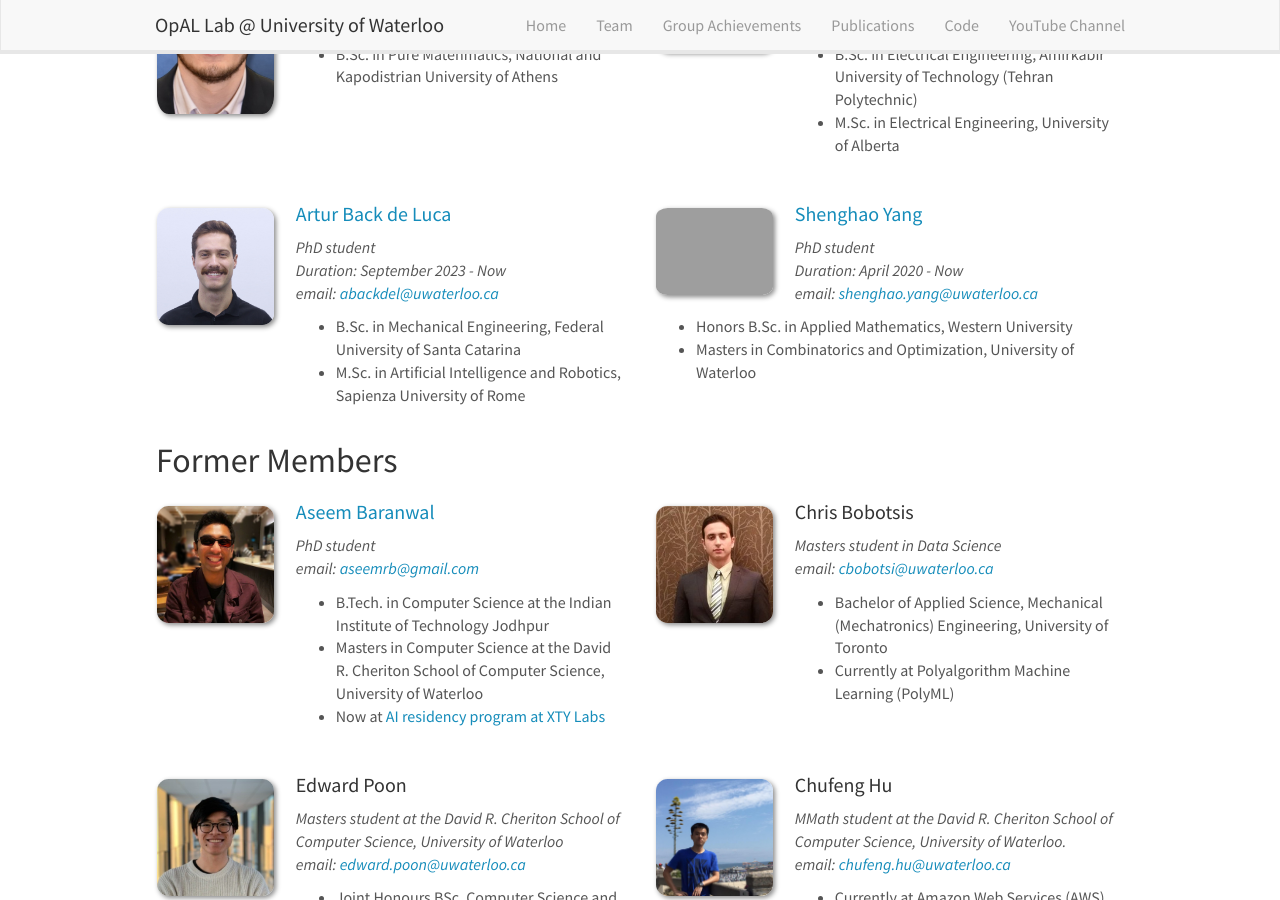
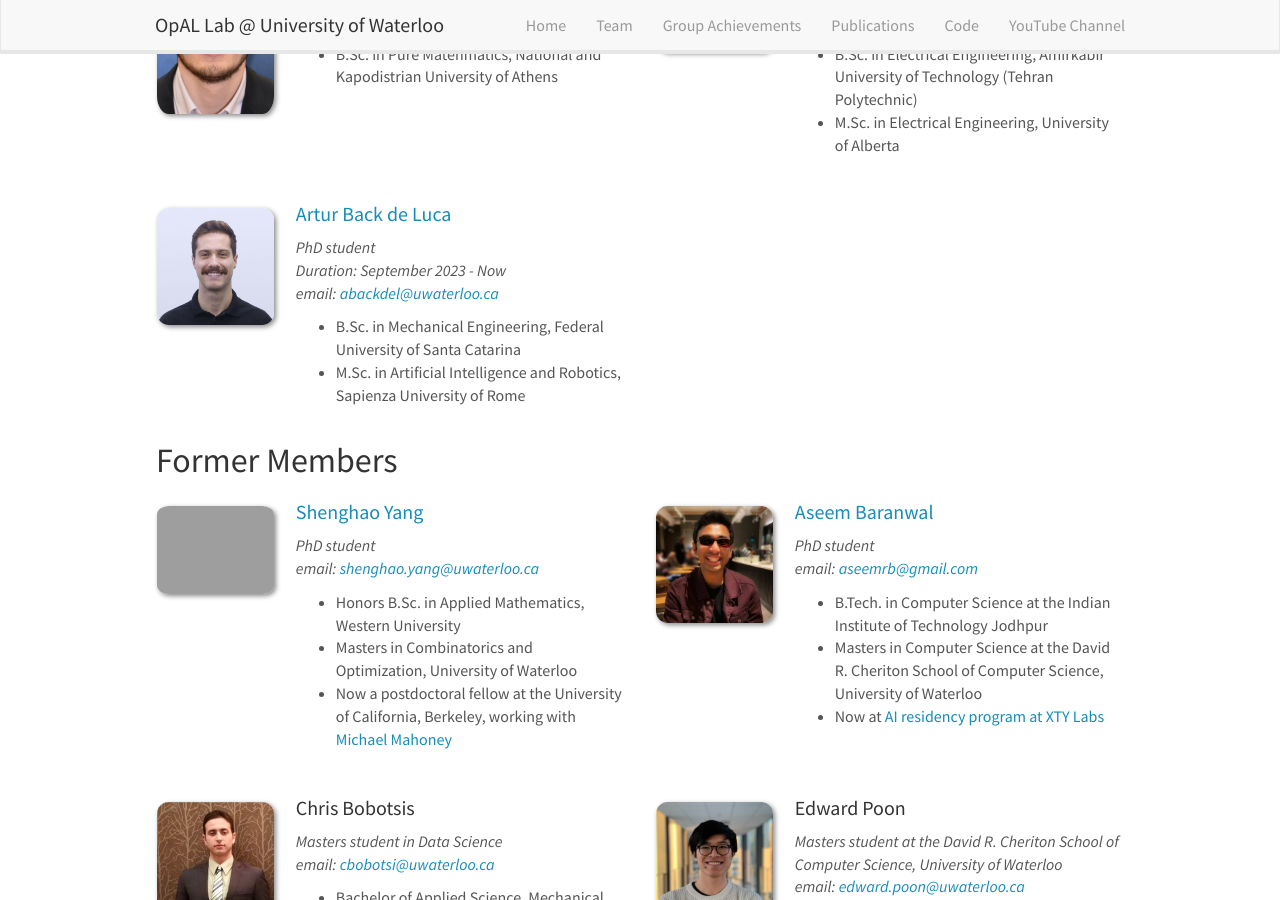
Before and after one commit to opallab/opallab.github.io, a Jekyll site: the page built from _pages/team.md, in a window 1280 px wide and 900 px high, scrolled down 838 px. Built offline with Jekyll 4.4.1, drawn with Linux system fonts in a browser that asks for light colours; nearby versions of some CDN libraries.

```diff
--- a/_data/former_members.yml
+++ b/_data/former_members.yml
@@ -1,3 +1,13 @@
+- name: <a href="https://cs.uwaterloo.ca/~s286yang/">Shenghao Yang</a>
+  photo: syang.png
+  info: PhD student
+  duration: April 2020 - Now
+  email: shenghao.yang@uwaterloo.ca
+  number_educ: 3
+  education1: Honors B.Sc. in Applied Mathematics, Western University
+  education2: Masters in Combinatorics and Optimization, University of Waterloo
+  education3: Now a postdoctoral fellow at the University of California, Berkeley, working with <a href='https://www.stat.berkeley.edu/~mmahoney/'>Michael Mahoney</a>
+
 - name: <a href="https://aseemrb.me">Aseem Baranwal</a>
   photo: Aseem.jpg
   info: PhD student
```
Also changed, not shown: _data/graduate_members.yml (+0 -10 lines).
